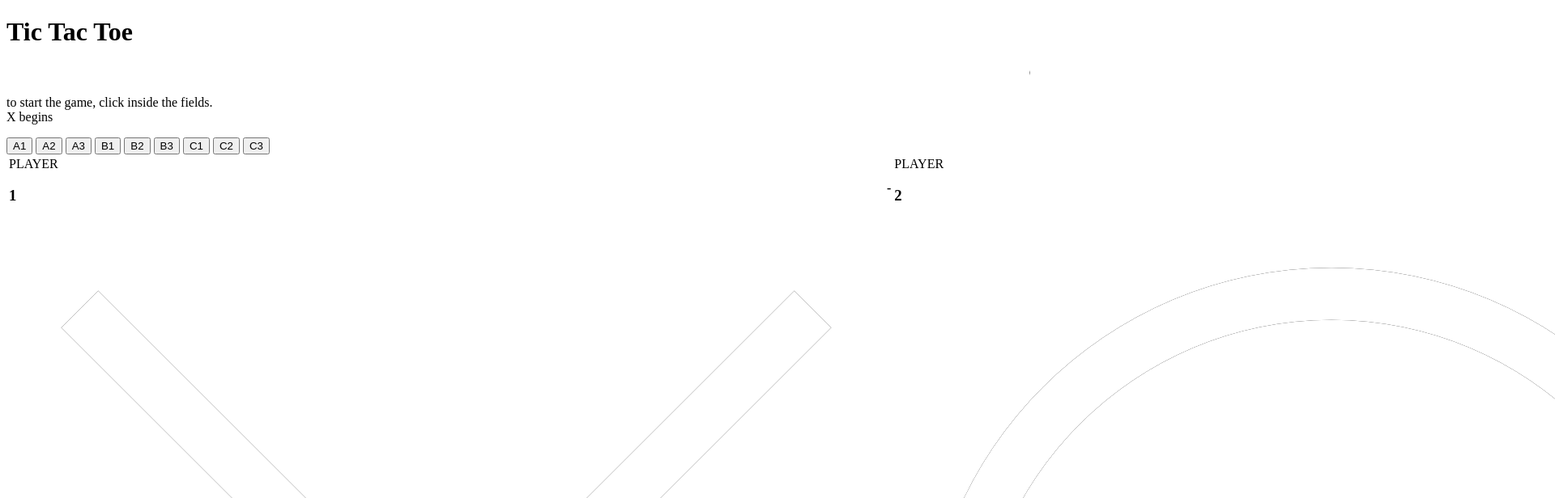
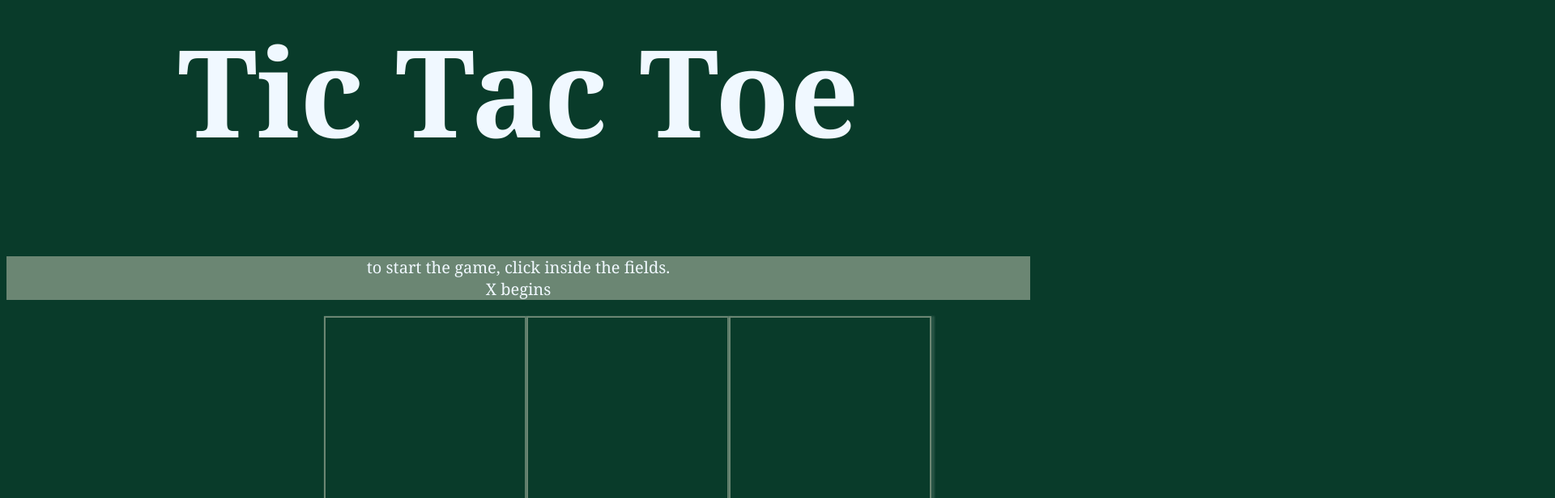
Before and after one commit to jvv1111/4Gewinnt, a plain HTML site: page ox.html in a window 1280 px wide. Shown: the top 616 px of the page at 81% size, 1920 px wide, since content can reach past the window. Drawn offline with Linux system fonts and the light colour scheme; a script that the page names is missing.

Commit message:
Update ox.html

```diff
--- a/ox.html
+++ b/ox.html
@@ -3,12 +3,11 @@
 
 <head>
     <title>TicTacToe</title>
-    <!DOCTYPE html>
     <meta charset="UTF-8">
     <meta http-equiv="X-UA-Compatible" content="IE=edge">
     <meta name="viewport" content="width=device-width, initial-scale=1.0">
     <!--Verlinkung; css-->
-    <link rel="stylesheet" href="TicTacToe.css">
+    <link rel="stylesheet" href="ox.css">
     <!--Verlinkung; js-->
     <script src="TicTacToe.js" defer="true"></script>
 </head>
```
